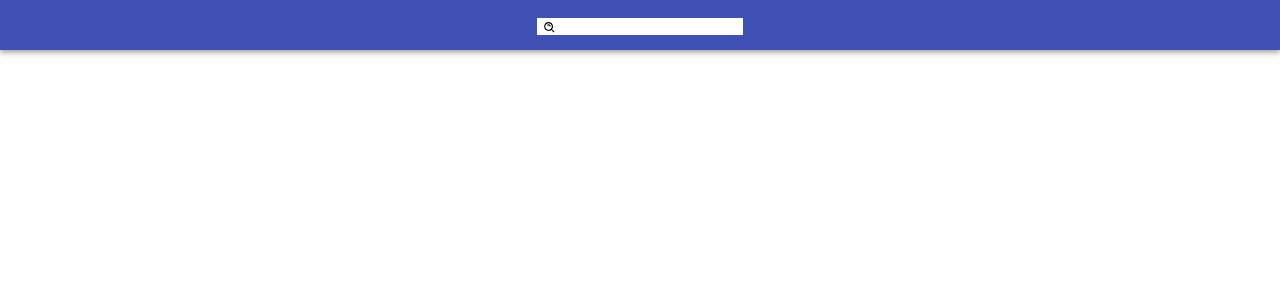
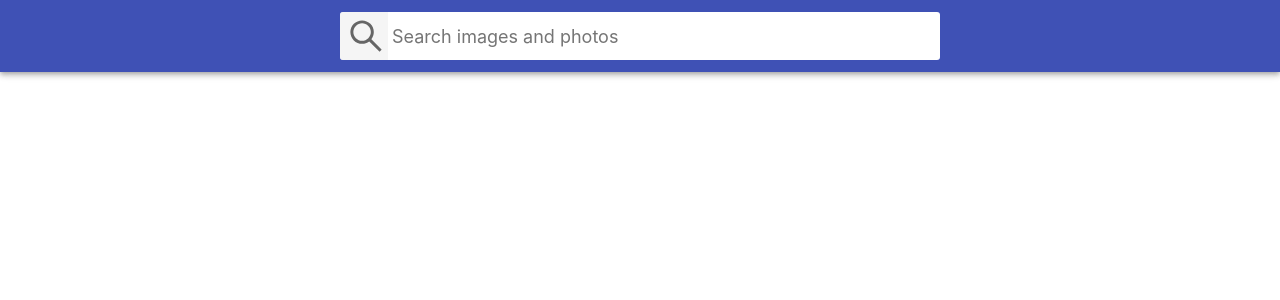
Before and after one commit to Eugenia-gal/goit-react-hw-03-image-finder, a React (Create React App) app: page / in a window 1280 px wide. Shown: the top 300 px of the page. Built offline with nearby package versions, Linux system fonts and the light colour scheme.

Commit message:
remove input clearing after submit

```diff
--- a/src/Components/SearchBar/SearchBar.jsx
+++ b/src/Components/SearchBar/SearchBar.jsx
@@ -1,5 +1,5 @@
 import React, { Component } from 'react';
-import { BiSearchAlt } from 'react-icons/bi';
+import { AiOutlineSearch } from 'react-icons/ai';
 import s from './SearchBar.module.scss';
 
 // TODO:
@@ -18,7 +18,6 @@ export class SearchBar extends Component {
   handleSubmit = e => {
     e.preventDefault();
     this.props.onSubmit(this.state.searchQuery);
-    this.setState({ searchQuery: '' });
   };
 
   render() {
@@ -26,10 +25,11 @@ export class SearchBar extends Component {
       <div className={s.wrapper}>
         <form className={s.form} onSubmit={this.handleSubmit}>
           <button className={s.submit_btn} type="submit">
-            <BiSearchAlt className={s.icon} />
+            <AiOutlineSearch className={s.icon} />
           </button>
           <input
             className={s.search_input}
+            placeholder="Search images and photos"
             type="text"
             name="search"
             value={this.state.input}
--- a/src/Components/SearchBar/SearchBar.module.scss
+++ b/src/Components/SearchBar/SearchBar.module.scss
@@ -18,26 +18,52 @@
 }
 
 .form {
-  width: 400px;
-  text-align: center;
-  margin: 0 auto;
+  display: flex;
+  align-items: center;
+  width: 100%;
+  max-width: 600px;
+  background-color: #fff;
+  border-radius: 3px;
+  overflow: hidden;
 }
 
 .submit_btn {
-  border: none;
-  background-color: #fff;
-  margin: 0;
+  display: inline-block;
+  width: 48px;
+  height: 48px;
+  border: 0;
+  // background-image: url('https://image.flaticon.com/icons/svg/149/149852.svg');
+  background-size: 40%;
+  background-repeat: no-repeat;
+  background-position: center;
+  opacity: 0.6;
+  transition: opacity 250ms cubic-bezier(0.4, 0, 0.2, 1);
+  cursor: pointer;
+  outline: none;
 
   &:hover {
-    background-color: #dddddd;
+    opacity: 1;
   }
 }
 
 .search_input {
+  display: inline-block;
+  width: 100%;
+  font: inherit;
+  font-size: 20px;
   border: none;
-  margin: 0;
+  outline: none;
+  padding-left: 4px;
+  padding-right: 4px;
+
+  &::placeholder {
+    font: inherit;
+    font-size: 18px;
+  }
 }
 
 .icon {
   vertical-align: middle;
+  width: 40px;
+  height: 40px;
 }
```
